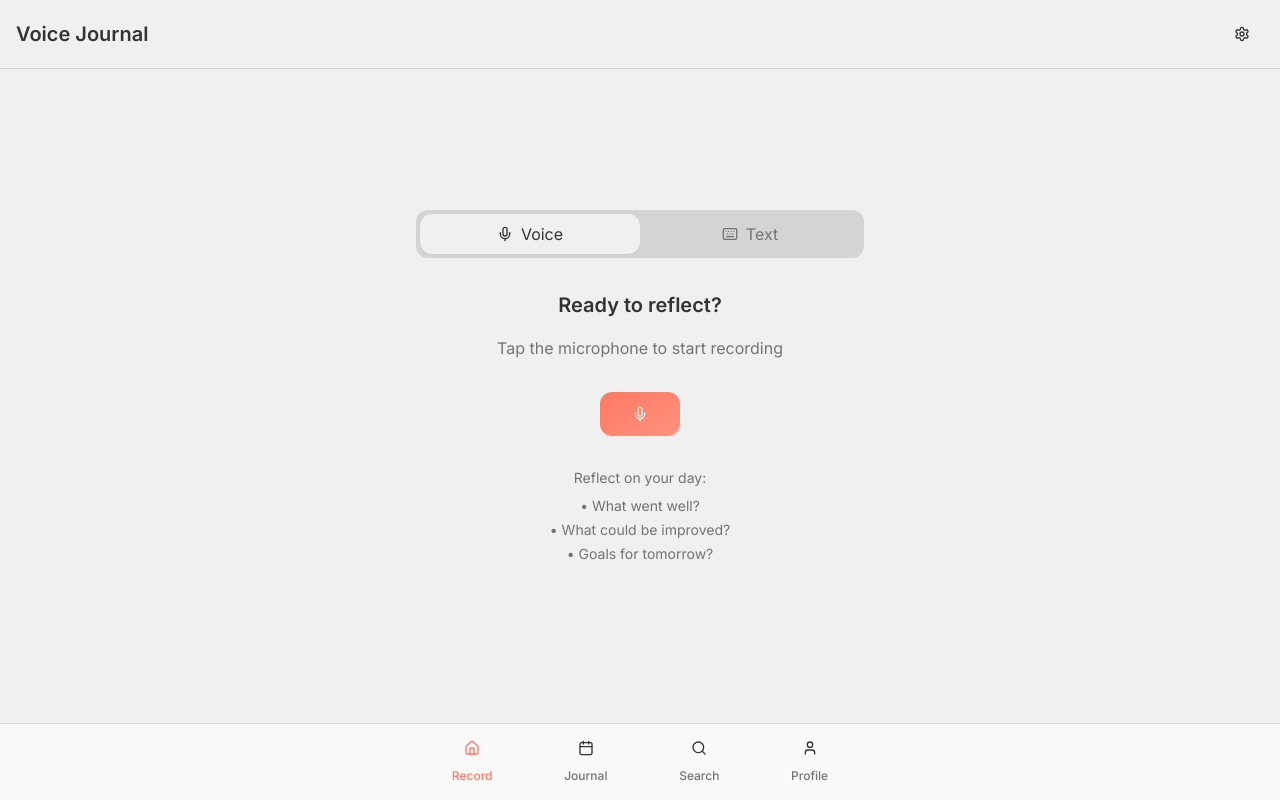
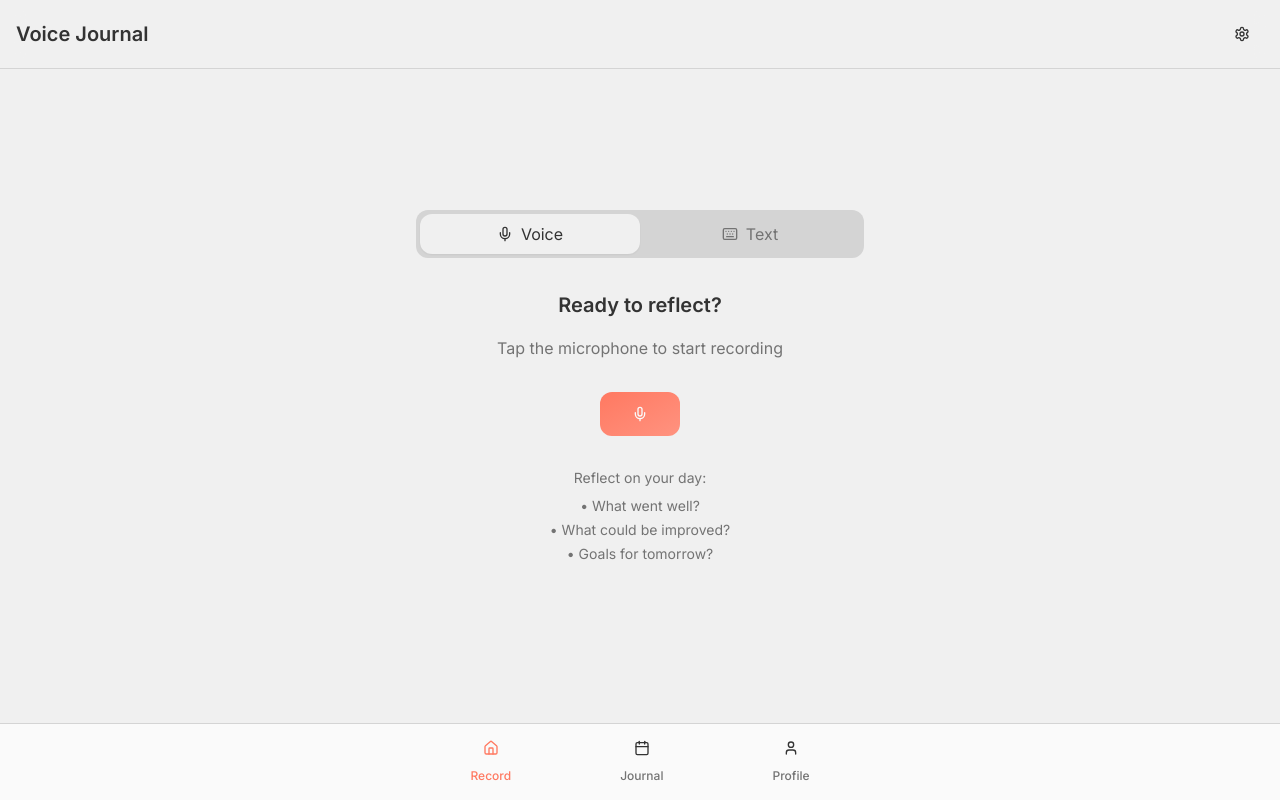
Before and after one commit to philokalos/voice-weave-ui, a React (Vite) app: page / in a window 1280 px wide. Both pictures are taken after a click on the button "Skip". Built offline with nearby package versions, Linux system fonts and the light colour scheme.

Commit message:
Remove search tab
Remove the search tab from the bottom navigation.

```diff
--- a/src/components/layout/BottomNav.tsx
+++ b/src/components/layout/BottomNav.tsx
@@ -1,17 +1,16 @@
-import { Home, Calendar, Search, User } from "lucide-react";
+import { Home, Calendar, User } from "lucide-react";
 import { Button } from "@/components/ui/button";
 import { cn } from "@/lib/utils";
 
 interface BottomNavProps {
-  activeTab: 'home' | 'dashboard' | 'search' | 'profile';
-  onTabChange: (tab: 'home' | 'dashboard' | 'search' | 'profile') => void;
+  activeTab: 'home' | 'dashboard' | 'profile';
+  onTabChange: (tab: 'home' | 'dashboard' | 'profile') => void;
 }
 
 export const BottomNav = ({ activeTab, onTabChange }: BottomNavProps) => {
   const tabs = [
     { id: 'home' as const, icon: Home, label: 'Record' },
     { id: 'dashboard' as const, icon: Calendar, label: 'Journal' },
-    { id: 'search' as const, icon: Search, label: 'Search' },
     { id: 'profile' as const, icon: User, label: 'Profile' },
   ];
 
--- a/src/pages/Dashboard.tsx
+++ b/src/pages/Dashboard.tsx
@@ -1,5 +1,5 @@
 import { useState } from "react";
-import { Search, Filter, Calendar as CalendarIcon, List } from "lucide-react";
+import { Filter, Calendar as CalendarIcon, List } from "lucide-react";
 import { AppHeader } from "@/components/layout/AppHeader";
 import { BottomNav } from "@/components/layout/BottomNav";
 import { JournalCard } from "@/components/journal/JournalCard";
@@ -8,8 +8,8 @@ import { Button } from "@/components/ui/button";
 import { Badge } from "@/components/ui/badge";
 
 interface DashboardProps {
-  activeTab: 'home' | 'dashboard' | 'search' | 'profile';
-  onTabChange: (tab: 'home' | 'dashboard' | 'search' | 'profile') => void;
+  activeTab: 'home' | 'dashboard' | 'profile';
+  onTabChange: (tab: 'home' | 'dashboard' | 'profile') => void;
 }
 
 // Mock data for demonstration
@@ -45,7 +45,6 @@ const mockEntries = [
 ];
 
 export const Dashboard = ({ activeTab, onTabChange }: DashboardProps) => {
-  const [searchQuery, setSearchQuery] = useState('');
   const [viewMode, setViewMode] = useState<'list' | 'calendar'>('list');
   const [selectedKeywords, setSelectedKeywords] = useState<string[]>([]);
 
@@ -55,16 +54,10 @@ export const Dashboard = ({ activeTab, onTabChange }: DashboardProps) => {
   );
 
   const filteredEntries = mockEntries.filter(entry => {
-    const matchesSearch = entry.wellDone.some(item =>
-      item.toLowerCase().includes(searchQuery.toLowerCase())
-    ) || entry.keywords.some(keyword =>
-      keyword.toLowerCase().includes(searchQuery.toLowerCase())
-    );
-
     const matchesKeywords = selectedKeywords.length === 0 ||
       selectedKeywords.some(keyword => entry.keywords.includes(keyword));
 
-    return (searchQuery === '' || matchesSearch) && matchesKeywords;
+    return matchesKeywords;
   });
 
   const toggleKeyword = (keyword: string) => {
@@ -83,18 +76,8 @@ export const Dashboard = ({ activeTab, onTabChange }: DashboardProps) => {
         showSettings={true}
       />
 
-      {/* Search and filters */}
+      {/* Filters */}
       <div className="px-4 py-4 space-y-4 border-b border-border">
-        <div className="relative">
-          <Search className="absolute left-3 top-1/2 transform -translate-y-1/2 h-4 w-4 text-muted-foreground" />
-          <Input
-            placeholder="Search your reflections..."
-            value={searchQuery}
-            onChange={(e) => setSearchQuery(e.target.value)}
-            className="pl-10"
-          />
-        </div>
-
         {/* View mode toggle */}
         <div className="flex items-center justify-between">
           <div className="flex space-x-2">
--- a/src/pages/Index.tsx
+++ b/src/pages/Index.tsx
@@ -6,7 +6,7 @@ import { Profile } from "./Profile";
 
 const Index = () => {
   const [hasCompletedOnboarding, setHasCompletedOnboarding] = useState(false);
-  const [activeTab, setActiveTab] = useState<'home' | 'dashboard' | 'search' | 'profile'>('home');
+  const [activeTab, setActiveTab] = useState<'home' | 'dashboard' | 'profile'>('home');
 
   // Check if user has completed onboarding
   useEffect(() => {
@@ -28,15 +28,6 @@ const Index = () => {
   switch (activeTab) {
     case 'dashboard':
       return <Dashboard activeTab={activeTab} onTabChange={setActiveTab} />;
-    case 'search':
-      return (
-        <div className="min-h-screen bg-background flex items-center justify-center">
-          <div className="text-center">
-            <h2 className="text-heading mb-4">Search Feature</h2>
-            <p className="text-muted-foreground">Coming soon...</p>
-          </div>
-        </div>
-      );
     case 'profile':
       return <Profile activeTab={activeTab} onTabChange={setActiveTab} />;
     default:
--- a/src/pages/Profile.tsx
+++ b/src/pages/Profile.tsx
@@ -10,8 +10,8 @@ import { Badge } from "@/components/ui/badge";
 import { Edit2, Calendar, Mic, FileText } from "lucide-react";
 
 interface ProfileProps {
-  activeTab: 'home' | 'dashboard' | 'search' | 'profile';
-  onTabChange: (tab: 'home' | 'dashboard' | 'search' | 'profile') => void;
+  activeTab: 'home' | 'dashboard' | 'profile';
+  onTabChange: (tab: 'home' | 'dashboard' | 'profile') => void;
 }
 
 export const Profile = ({ activeTab, onTabChange }: ProfileProps) => {
--- a/src/pages/Recording.tsx
+++ b/src/pages/Recording.tsx
@@ -9,8 +9,8 @@ import { Textarea } from "@/components/ui/textarea";
 import { Mic, Keyboard } from "lucide-react";
 
 interface RecordingProps {
-  activeTab: 'home' | 'dashboard' | 'search' | 'profile';
-  onTabChange: (tab: 'home' | 'dashboard' | 'search' | 'profile') => void;
+  activeTab: 'home' | 'dashboard' | 'profile';
+  onTabChange: (tab: 'home' | 'dashboard' | 'profile') => void;
 }
 
 export const Recording = ({ activeTab, onTabChange }: RecordingProps) => {
```
